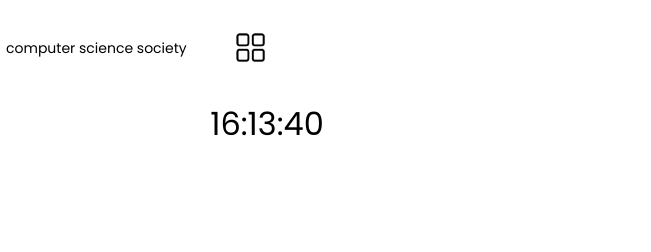
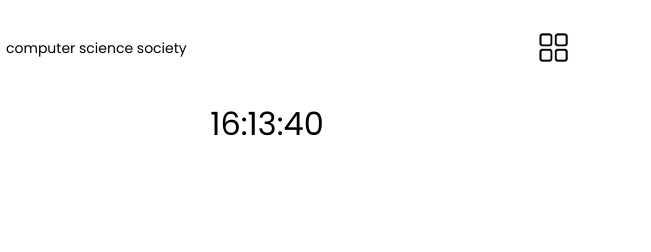
Before and after one commit to uglyboy77/CSS-Site, a plain HTML site: page index.html in a window 768 px wide. Shown: the top 252 px of the page, 117-768 px from the left. Drawn offline with Linux system fonts and the light colour scheme.

Commit message:
Update style.css

```diff
--- a/style.css
+++ b/style.css
@@ -512,7 +512,14 @@ body.dark-mode .counter{
         top: 1.5rem;
         left: 1.5rem;
     }
+    .frames {
+        bottom: 20px;
+        width: 70%;
+        margin: 0 auto;
+        padding: 0 60px;
+    }
 }
+
 @media screen and (min-width: 768px) and (max-width: 1023px) {
     body {
         font-size: 1rem;
@@ -525,9 +532,7 @@ body.dark-mode .counter{
     }
 
     .image {
-        justify-content: center;
-        align-items: center;
-        text-align: center;
+        left:85%;
     }
 
     nav {
@@ -540,4 +545,11 @@ body.dark-mode .counter{
         top: 1.25rem;
         left: 1.25rem;
     }
+
+  .frames {
+        bottom: 50px;
+        width: 80%;
+        margin: 0 auto;
+        padding: 0 40px;
+    }
 }
```
